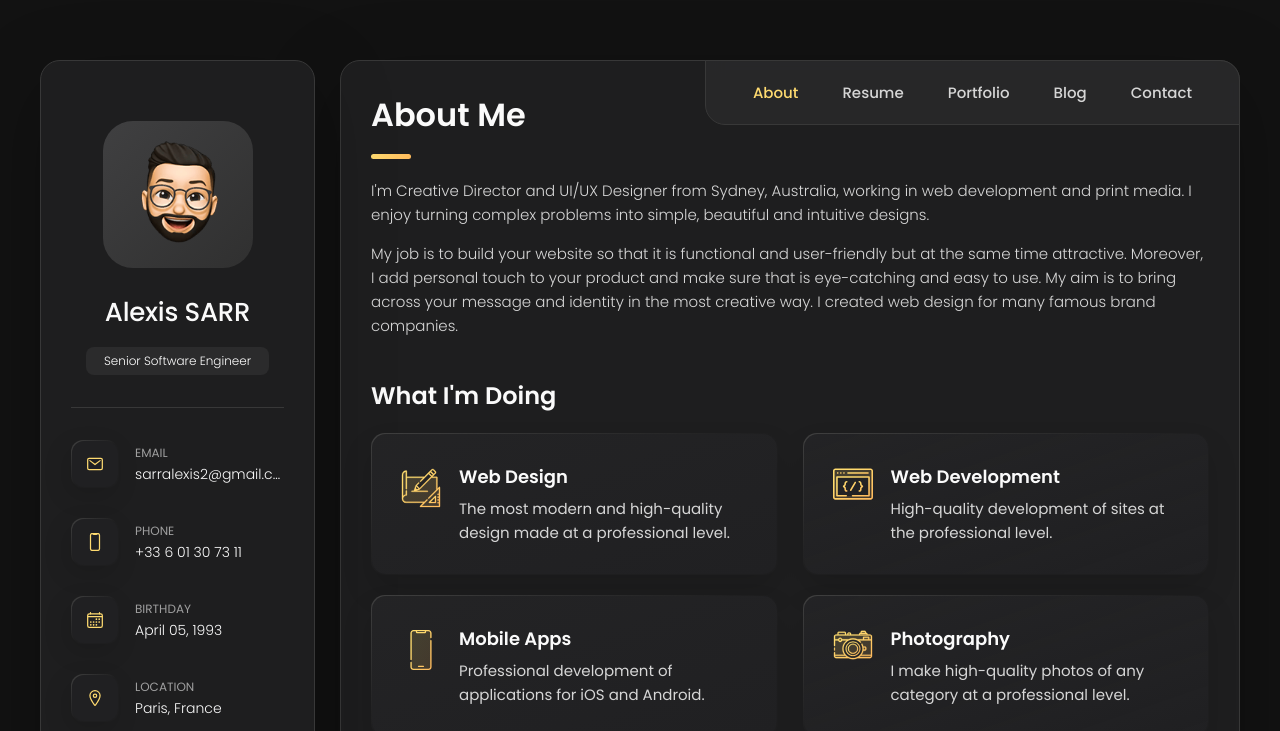
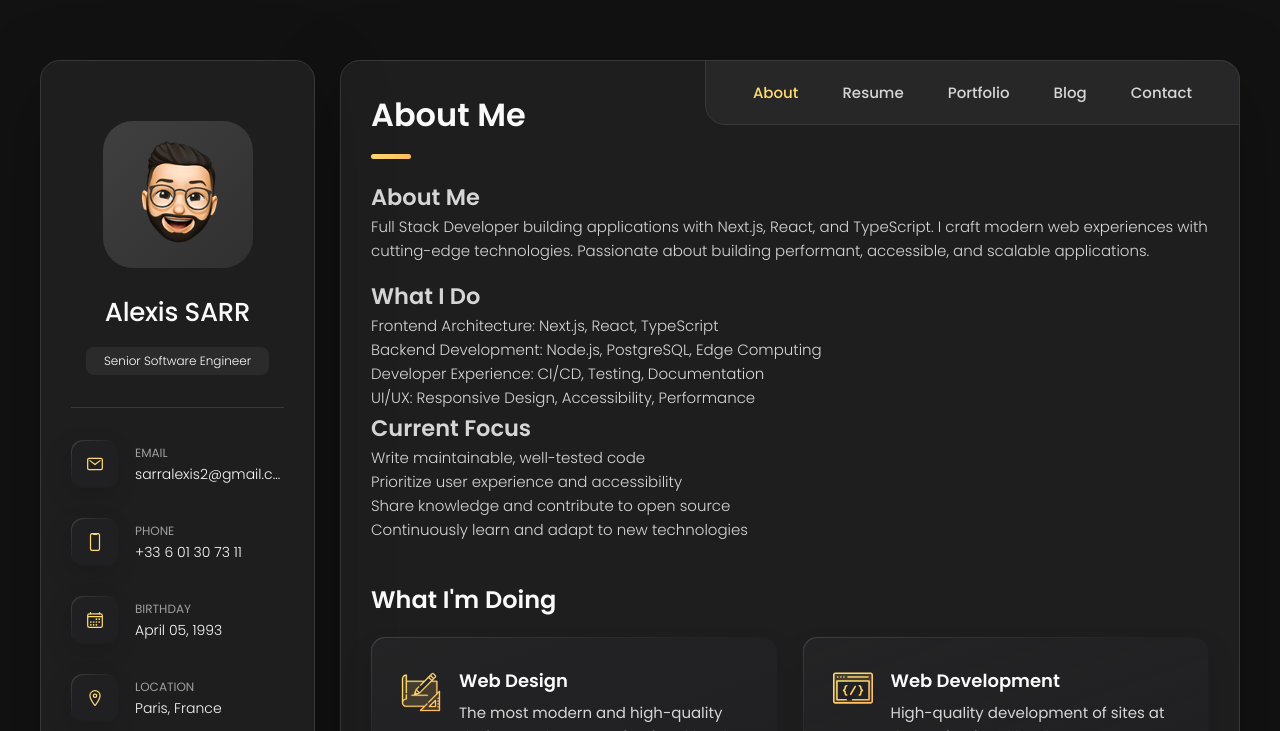
Before and after one commit to alexissarr/portfolio-hire-me, a plain HTML site: page index.html in a window 1280 px wide. Shown: the top 731 px of the page. Drawn offline with nearby package versions, Linux system fonts and the light colour scheme.

Commit message:
Update portfolio details and enhance 'About Me' section for clarity and focus

```diff
--- a/index.html
+++ b/index.html
@@ -5,7 +5,7 @@
   <meta charset="UTF-8">
   <meta http-equiv="X-UA-Compatible" content="IE=edge">
   <meta name="viewport" content="width=device-width, initial-scale=1.0">
-  <title>vCard - Personal Portfolio</title>
+  <title>Alexis SARR - Personal Portfolio</title>
 
   <!--
     - favicon
@@ -208,19 +208,27 @@
         </header>
 
         <section class="about-text">
+          <h2>About Me</h2>
           <p>
-            I'm Creative Director and UI/UX Designer from Sydney, Australia, working in web development and print media.
-            I enjoy
-            turning complex problems into simple, beautiful and intuitive designs.
+            Full Stack Developer building applications with Next.js, React, and TypeScript. I craft modern web
+            experiences with cutting-edge technologies. Passionate about building performant, accessible, and scalable
+            applications.
           </p>
+          <h2>What I Do </h2>
+          <ul>
+            <li>Frontend Architecture: Next.js, React, TypeScript</li>
+            <li>Backend Development: Node.js, PostgreSQL, Edge Computing</li>
+            <li>Developer Experience: CI/CD, Testing, Documentation</li>
+            <li>UI/UX: Responsive Design, Accessibility, Performance</li>
+          </ul>
 
-          <p>
-            My job is to build your website so that it is functional and user-friendly but at the same time attractive.
-            Moreover, I
-            add personal touch to your product and make sure that is eye-catching and easy to use. My aim is to bring
-            across your
-            message and identity in the most creative way. I created web design for many famous brand companies.
-          </p>
+          <h2>Current Focus</h2>
+          <ul>
+            <li>Write maintainable, well-tested code</li>
+            <li>Prioritize user experience and accessibility</li>
+            <li>Share knowledge and contribute to open source</li>
+            <li>Continuously learn and adapt to new technologies</li>
+          </ul>
         </section>
 
 
```
